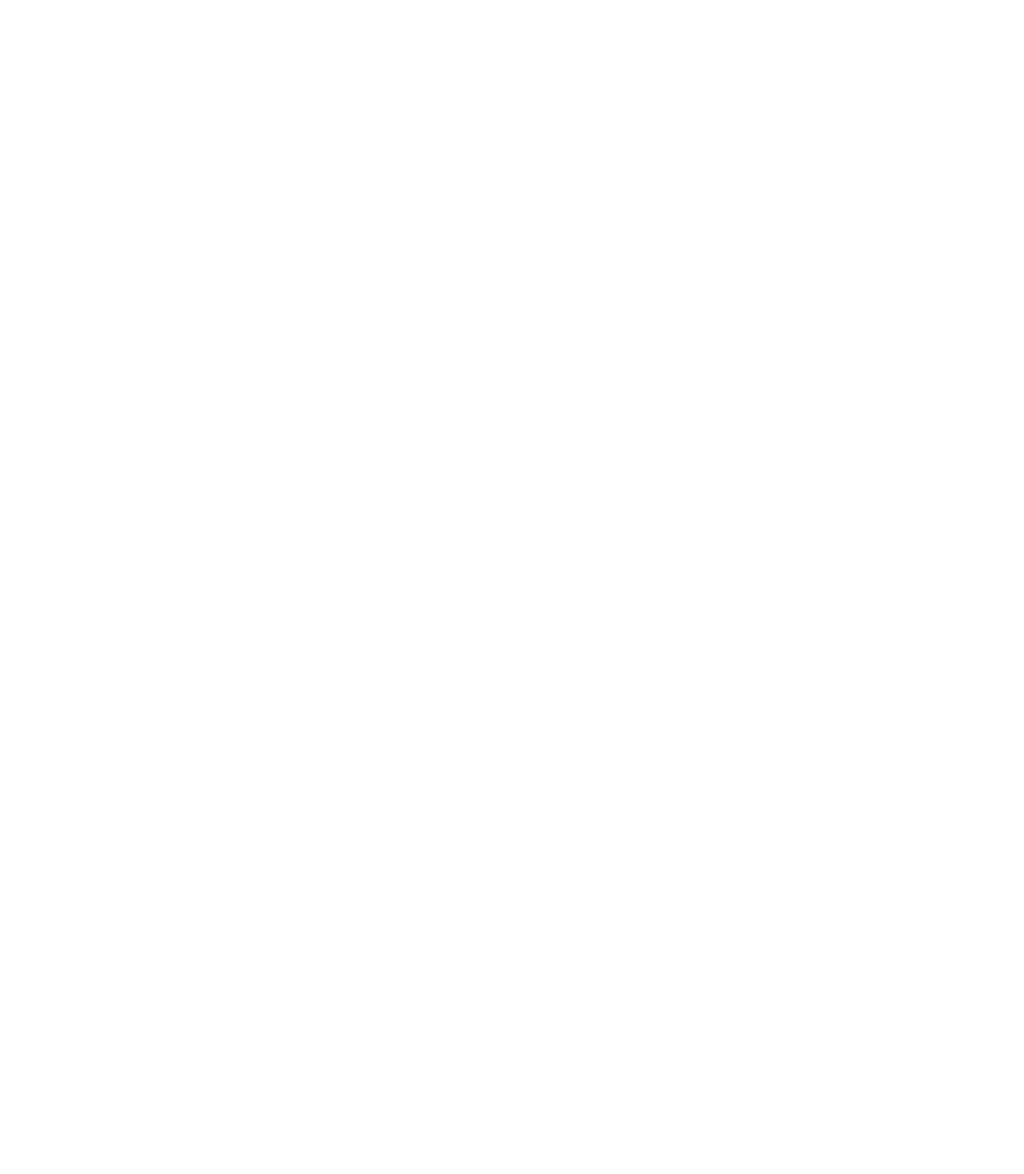
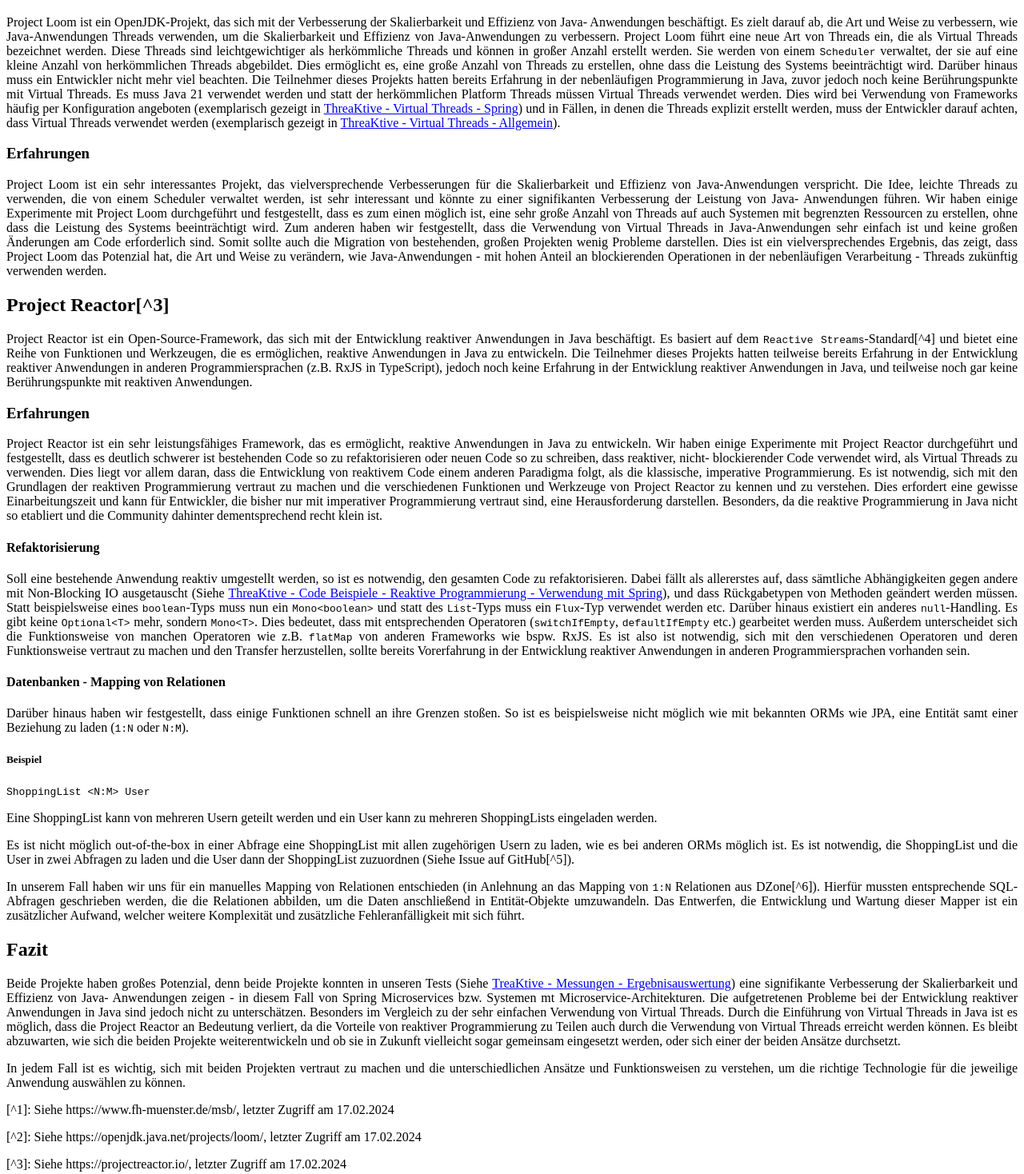
Before and after one commit to Victor-ABC/Threaktive, a Next.js app: page /code-examples/experience-report in a window 1280 px wide. Shown: the part 182-1650 px from the top of the page at 80% size. Before the commit the page ends 800 px from the top, so only its background shows below. Built offline with nearby package versions, Linux system fonts and the light colour scheme.

Commit message:
Adds experience-report

```diff
--- a/pages/code-examples/experience-report.mdx
+++ b/pages/code-examples/experience-report.mdx
@@ -1 +1,139 @@
+---
+authorName: Alexander Euler
+authorGithubName: aleeexx
+---
+
 # Erfahrungsbericht
+
+Im Rahmen des Forschungs- und Entwicklungsprojekts 2023/24 `ThreaKtive` an der Münster School of Business[^1]
+(FH Münster) haben wir die Themen `Project Loom` und `Project Reactor` untersucht. Hierfür haben wir uns mit
+den Grundlagen und der Funktionsweise dieser Technologien auseinandergesetzt, Experimente durchgeführt und
+unsere Erfahrungen und Erkenntnisse dokumentiert. Im Folgenden möchten wir diese ausschnittweise darstellen.
+
+## Project Loom[^2]
+
+Project Loom ist ein OpenJDK-Projekt, das sich mit der Verbesserung der Skalierbarkeit und Effizienz von Java-
+Anwendungen beschäftigt. Es zielt darauf ab, die Art und Weise zu verbessern, wie Java-Anwendungen Threads
+verwenden, um die Skalierbarkeit und Effizienz von Java-Anwendungen zu verbessern. Project Loom führt eine
+neue Art von Threads ein, die als Virtual Threads bezeichnet werden. Diese Threads sind leichtgewichtiger
+als herkömmliche Threads und können in großer Anzahl erstellt werden. Sie werden von einem `Scheduler` verwaltet,
+der sie auf eine kleine Anzahl von herkömmlichen Threads abgebildet. Dies ermöglicht es, eine große Anzahl von
+Threads zu erstellen, ohne dass die Leistung des Systems beeinträchtigt wird. Darüber hinaus muss ein Entwickler
+nicht mehr viel beachten. Die Teilnehmer dieses Projekts hatten bereits Erfahrung in der nebenläufigen
+Programmierung in Java, zuvor jedoch noch keine Berührungspunkte mit Virtual Threads. Es muss Java 21 verwendet
+werden und statt der herkömmlichen Platform Threads müssen Virtual Threads verwendet werden. Dies wird bei
+Verwendung von Frameworks häufig per Konfiguration angeboten (exemplarisch gezeigt in [ThreaKtive - Virtual Threads - Spring](/code-examples/virtual-threads/spring))
+und in Fällen, in denen die Threads explizit erstellt werden, muss der Entwickler darauf achten,
+dass Virtual Threads verwendet werden (exemplarisch gezeigt in [ThreaKtive - Virtual Threads - Allgemein](/code-examples/virtual-threads/general)).
+
+### Erfahrungen
+
+Project Loom ist ein sehr interessantes Projekt, das vielversprechende Verbesserungen für die Skalierbarkeit und
+Effizienz von Java-Anwendungen verspricht. Die Idee, leichte Threads zu verwenden, die von einem Scheduler
+verwaltet werden, ist sehr interessant und könnte zu einer signifikanten Verbesserung der Leistung von Java-
+Anwendungen führen. Wir haben einige Experimente mit Project Loom durchgeführt und festgestellt, dass es zum
+einen möglich ist, eine sehr große Anzahl von Threads auf auch Systemen mit begrenzten Ressourcen zu erstellen,
+ohne dass die Leistung des Systems beeinträchtigt wird. Zum anderen haben wir festgestellt, dass die
+Verwendung von Virtual Threads in Java-Anwendungen sehr einfach ist und keine großen Änderungen am
+Code erforderlich sind. Somit sollte auch die Migration von bestehenden, großen Projekten wenig Probleme
+darstellen. Dies ist ein vielversprechendes Ergebnis, das zeigt, dass Project Loom das Potenzial hat, die Art
+und Weise zu verändern, wie Java-Anwendungen - mit hohen Anteil an blockierenden Operationen in der
+nebenläufigen Verarbeitung - Threads zukünftig verwenden werden.
+
+## Project Reactor[^3]
+
+Project Reactor ist ein Open-Source-Framework, das sich mit der Entwicklung reaktiver Anwendungen in Java
+beschäftigt. Es basiert auf dem `Reactive Streams`-Standard[^4] und bietet eine Reihe von Funktionen und
+Werkzeugen, die es ermöglichen, reaktive Anwendungen in Java zu entwickeln. Die Teilnehmer dieses Projekts
+hatten teilweise bereits Erfahrung in der Entwicklung reaktiver Anwendungen in anderen Programmiersprachen
+(z.B. RxJS in TypeScript), jedoch noch keine Erfahrung in der Entwicklung reaktiver Anwendungen in Java, und
+teilweise noch gar keine Berührungspunkte mit reaktiven Anwendungen.
+
+### Erfahrungen
+
+Project Reactor ist ein sehr leistungsfähiges Framework, das es ermöglicht, reaktive Anwendungen in Java zu
+entwickeln. Wir haben einige Experimente mit Project Reactor durchgeführt und festgestellt, dass es deutlich
+schwerer ist bestehenden Code so zu refaktorisieren oder neuen Code so zu schreiben, dass reaktiver, nicht-
+blockierender Code verwendet wird, als Virtual Threads zu verwenden. Dies liegt vor allem daran, dass die
+Entwicklung von reaktivem Code einem anderen Paradigma folgt, als die klassische, imperative Programmierung.
+Es ist notwendig, sich mit den Grundlagen der reaktiven Programmierung vertraut zu machen und die verschiedenen
+Funktionen und Werkzeuge von Project Reactor zu kennen und zu verstehen. Dies erfordert eine gewisse
+Einarbeitungszeit und kann für Entwickler, die bisher nur mit imperativer Programmierung vertraut sind, eine
+Herausforderung darstellen. Besonders, da die reaktive Programmierung in Java nicht so etabliert und die
+Community dahinter dementsprechend recht klein ist.
+
+#### Refaktorisierung
+
+Soll eine bestehende Anwendung reaktiv umgestellt werden, so ist es notwendig, den gesamten Code zu
+refaktorisieren. Dabei fällt als allererstes auf, dass sämtliche Abhängigkeiten gegen andere mit Non-Blocking
+IO ausgetauscht (Siehe [ThreaKtive - Code Beispiele - Reaktive Programmierung - Verwendung mit Spring](/code-examples/reactive-programming/spring)),
+und dass Rückgabetypen von Methoden geändert werden müssen. Statt beispielsweise eines `boolean`-Typs muss
+nun ein `Mono<boolean>` und statt des `List`-Typs muss ein `Flux`-Typ verwendet werden etc. Darüber hinaus
+existiert ein anderes `null`-Handling. Es gibt keine `Optional<T>` mehr, sondern `Mono<T>`. Dies bedeutet,
+dass mit entsprechenden Operatoren (`switchIfEmpty`, `defaultIfEmpty` etc.) gearbeitet werden muss. Außerdem
+unterscheidet sich die Funktionsweise von manchen Operatoren wie z.B. `flatMap` von anderen Frameworks wie bspw.
+RxJS. Es ist also ist notwendig, sich mit den verschiedenen Operatoren und deren Funktionsweise vertraut zu machen
+und den Transfer herzustellen, sollte bereits Vorerfahrung in der Entwicklung reaktiver Anwendungen in anderen
+Programmiersprachen vorhanden sein.
+
+#### Datenbanken - Mapping von Relationen
+
+Darüber hinaus haben wir festgestellt, dass einige Funktionen schnell an ihre Grenzen stoßen. So ist es
+beispielsweise nicht möglich wie mit bekannten ORMs wie JPA, eine Entität samt einer Beziehung zu laden (`1:N`
+oder `N:M`).
+
+##### Beispiel
+
+`ShoppingList <N:M> User`
+
+Eine ShoppingList kann von mehreren Usern geteilt werden und ein User kann zu mehreren ShoppingLists eingeladen
+werden.
+
+Es ist nicht möglich out-of-the-box in einer Abfrage eine ShoppingList mit allen zugehörigen Usern zu laden, wie
+es bei anderen ORMs möglich ist. Es ist notwendig, die ShoppingList und die User in zwei Abfragen zu laden und
+die User dann der ShoppingList zuzuordnen (Siehe Issue auf GitHub[^5]).
+
+In unserem Fall haben wir uns für ein manuelles Mapping von Relationen entschieden (in Anlehnung an das
+Mapping von `1:N` Relationen aus DZone[^6]). Hierfür mussten entsprechende SQL-Abfragen geschrieben werden,
+die die Relationen abbilden, um die Daten anschließend in Entität-Objekte umzuwandeln. Das Entwerfen, die
+Entwicklung und Wartung dieser Mapper ist ein zusätzlicher Aufwand, welcher weitere Komplexität und
+zusätzliche Fehleranfälligkeit mit sich führt.
+
+## Fazit
+
+Beide Projekte haben großes Potenzial, denn beide Projekte konnten in unseren Tests (Siehe [TreaKtive - Messungen - Ergebnisauswertung](/analysis/results))
+eine signifikante Verbesserung der Skalierbarkeit und Effizienz von Java-
+Anwendungen zeigen - in diesem Fall von Spring Microservices bzw. Systemen mt Microservice-Architekturen. Die
+aufgetretenen Probleme bei der Entwicklung reaktiver Anwendungen in Java sind jedoch nicht zu unterschätzen.
+Besonders im Vergleich zu der sehr einfachen Verwendung von Virtual Threads. Durch die Einführung von Virtual
+Threads in Java ist es möglich, dass die Project Reactor an Bedeutung verliert, da die Vorteile von reaktiver
+Programmierung zu Teilen auch durch die Verwendung von Virtual Threads erreicht werden können. Es bleibt
+abzuwarten, wie sich die beiden Projekte weiterentwickeln und ob sie in Zukunft vielleicht sogar gemeinsam
+eingesetzt werden, oder sich einer der beiden Ansätze durchsetzt.
+
+In jedem Fall ist es wichtig, sich mit beiden Projekten vertraut zu machen und die unterschiedlichen Ansätze und
+Funktionsweisen zu verstehen, um die richtige Technologie für die jeweilige Anwendung auswählen zu können.
+
+[^1]:
+    Siehe https://www.fh-muenster.de/msb/,
+    letzter Zugriff am 17.02.2024
+
+[^2]:
+    Siehe https://openjdk.java.net/projects/loom/,
+    letzter Zugriff am 17.02.2024
+
+[^3]:
+    Siehe https://projectreactor.io/,
+    letzter Zugriff am 17.02.2024
+
+[^4]:
+    Siehe https://www.reactive-streams.org/,
+    letzter Zugriff am 17.02.2024
+
+[^5]:
+    Siehe https://github.com/spring-projects/spring-data-r2dbc/issues/356,
+    letzter Zugriff am 17.02.2024
+
+[^6]:
+    Siehe https://dzone.com/articles/you-dont-need-hibernate-with-spring-webflux-and-r2,
+    letzter Zugriff am 17.02.2024
```
